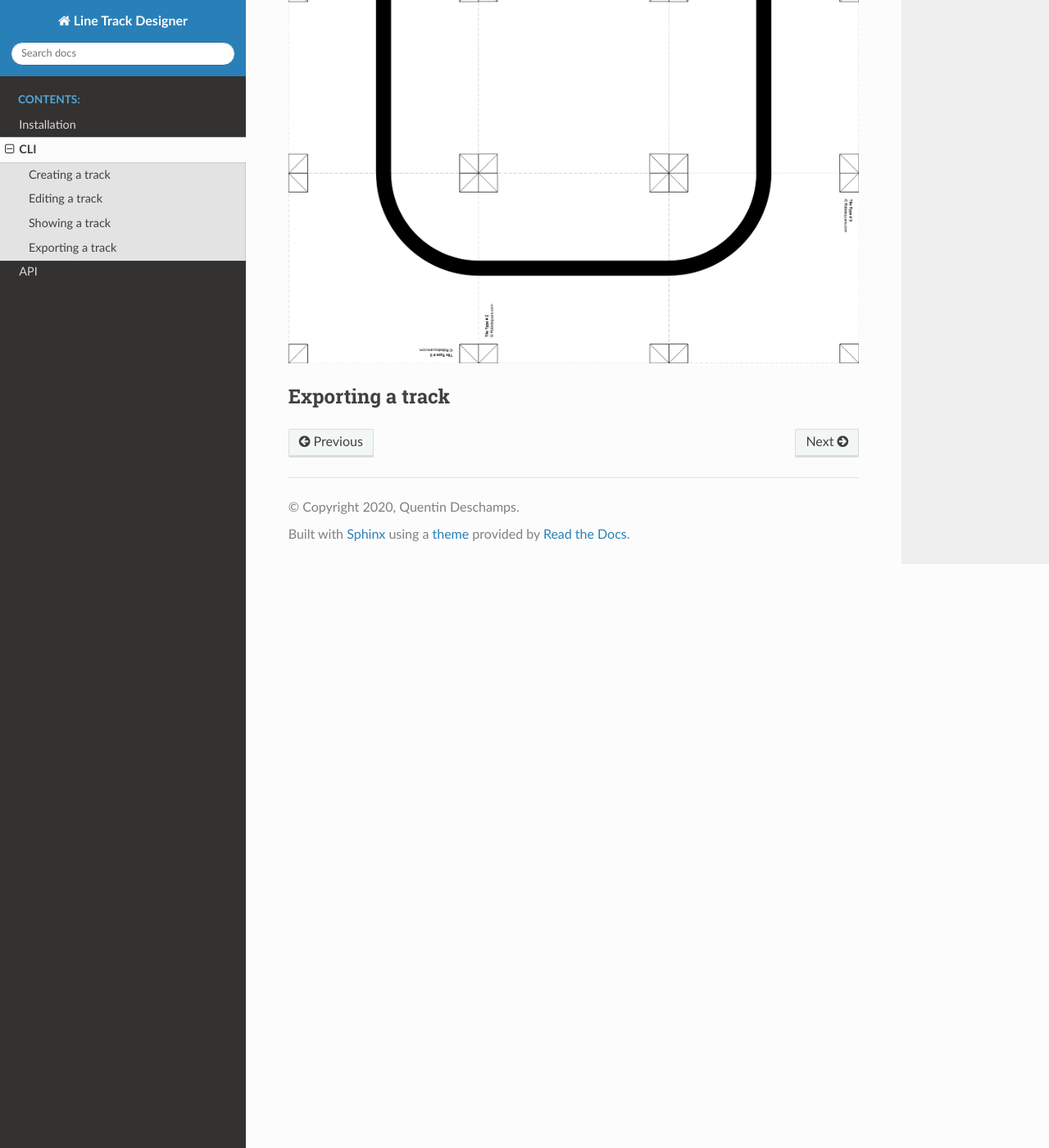
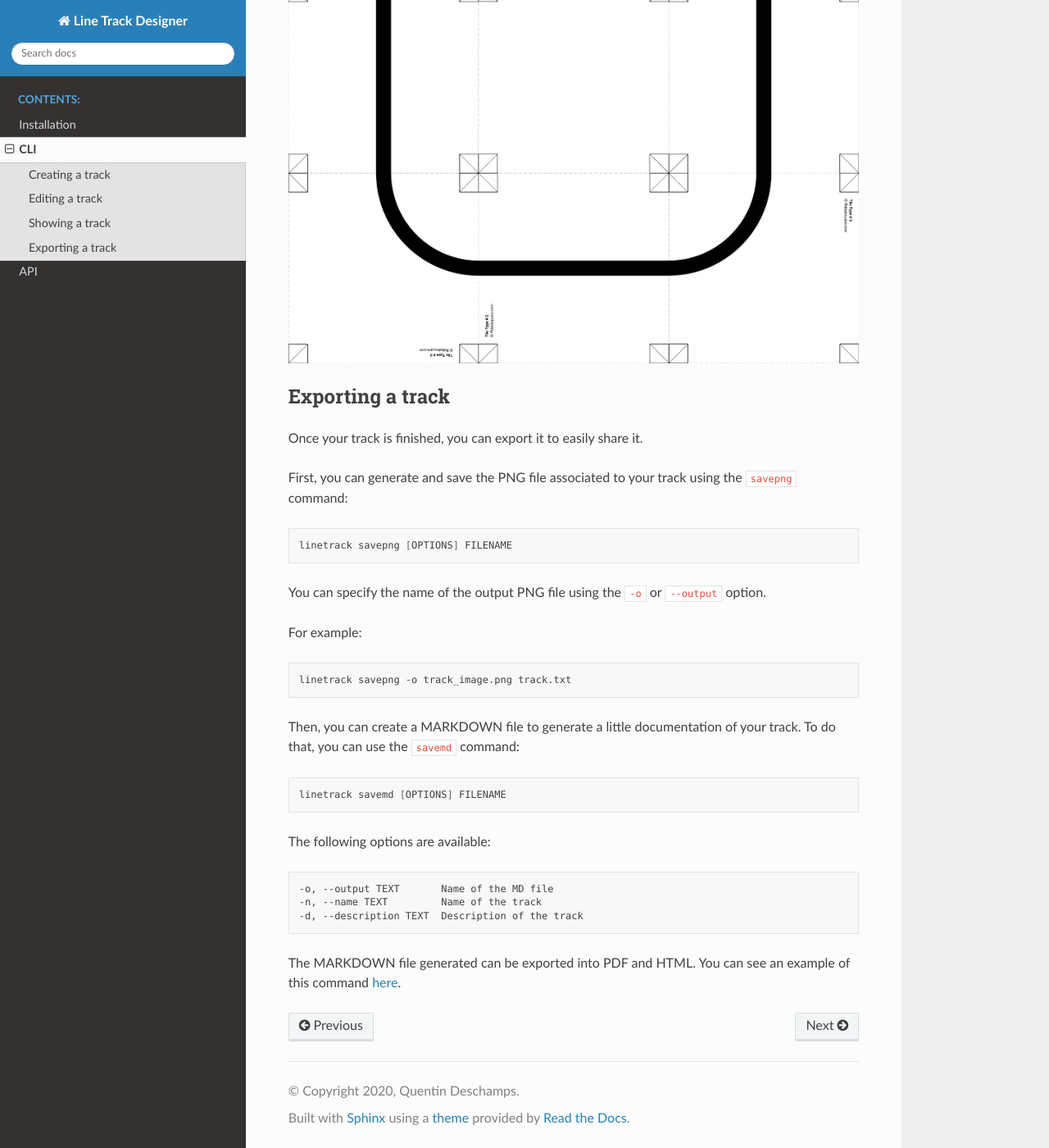
Before and after one commit to Quentin18/Line-Track-Designer, a Sphinx documentation site: the page built from docs/source/cli.rst, in a window 1280 px wide and 1400 px high, scrolled down 2409 px. Shown: the whole window at 82% size. Built offline with Sphinx 7.4.7 and the Read the Docs theme 2.0.0, drawn with Linux system fonts in a browser that asks for light colours.

Commit message:
update cli docs

```diff
--- a/docs/source/cli.rst
+++ b/docs/source/cli.rst
@@ -108,3 +108,37 @@ We can see this PNG image:
 
 Exporting a track
 -----------------
+Once your track is finished, you can export it to easily share it.
+
+First, you can generate and save the PNG file associated to your track using the ``savepng`` command:
+
+.. code-block:: bash
+
+    linetrack savepng [OPTIONS] FILENAME
+
+You can specify the name of the output PNG file using the ``-o`` or ``--output`` option.
+
+For example:
+
+.. code-block:: bash
+
+    linetrack savepng -o track_image.png track.txt
+
+Then, you can create a MARKDOWN file to generate a little documentation of your track.
+To do that, you can use the ``savemd`` command:
+
+.. code-block:: bash
+
+    linetrack savemd [OPTIONS] FILENAME
+
+The following options are available:
+
+.. code-block:: bash
+
+    -o, --output TEXT       Name of the MD file
+    -n, --name TEXT         Name of the track
+    -d, --description TEXT  Description of the track
+
+The MARKDOWN file generated can be exported into PDF and HTML.
+You can see an example of this command
+`here <https://github.com/Quentin18/Line-Track-Designer/blob/master/docs/source/html/track.html/>`_.
```
Also changed, not shown: docs/source/html/track.html (added, +198 -0 lines).
